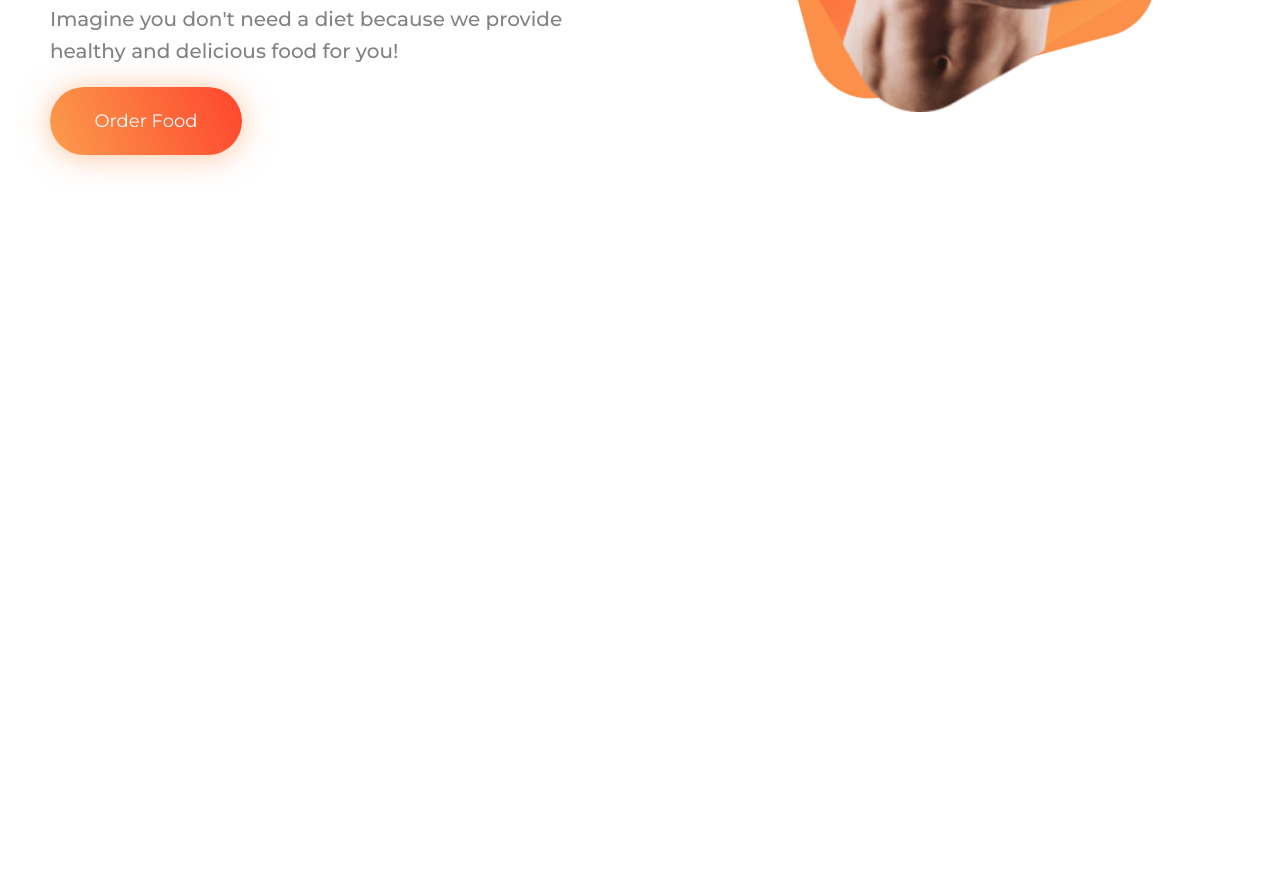
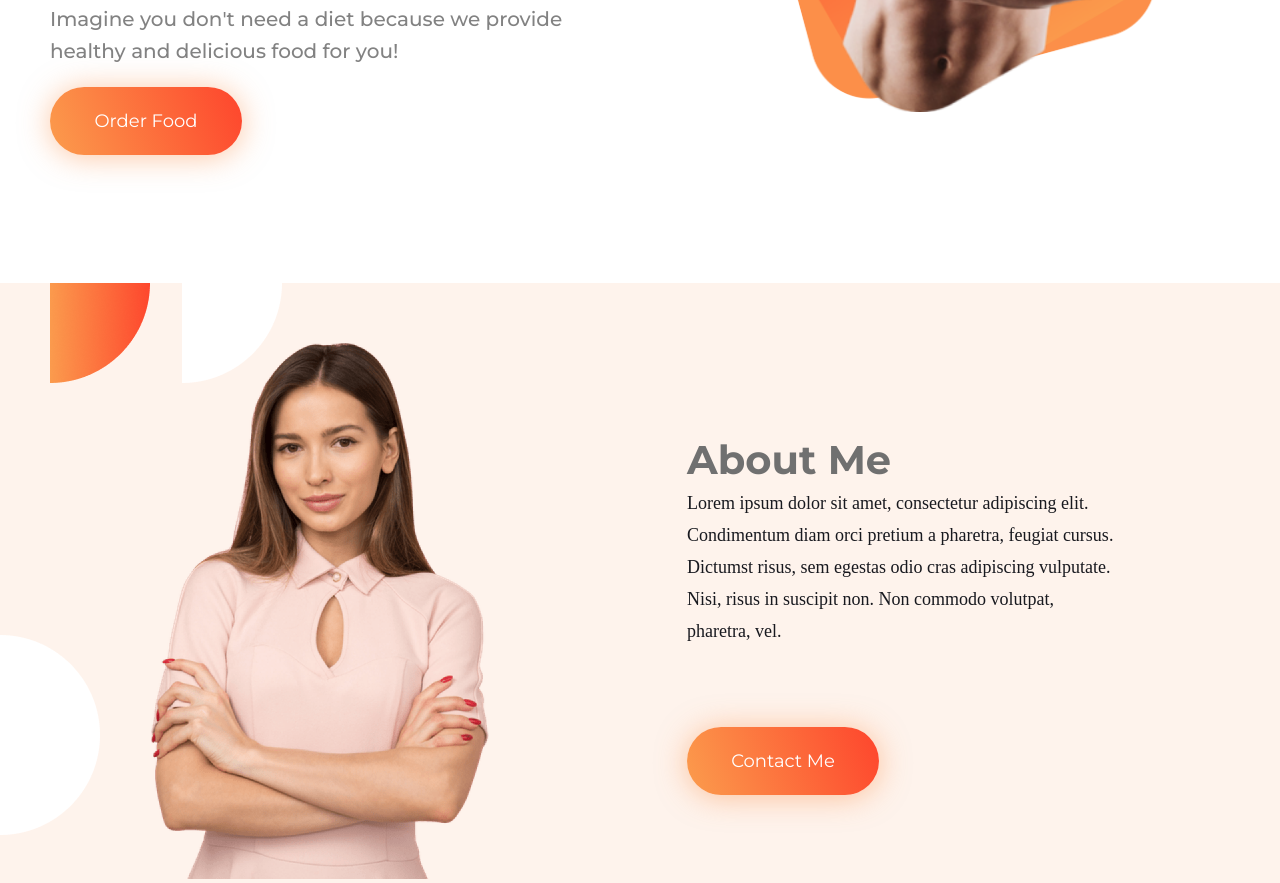
Before and after one commit to sm-sarwar/responsive-eat-healthy-project, a plain HTML site: page index.html in a window 1280 px wide. Shown: the part 477-1360 px from the top of the page. Before the commit the page ends 800 px from the top, so only its background shows below. Drawn offline with Linux system fonts and the light colour scheme.

Commit message:
add about section

```diff
--- a/index.html
+++ b/index.html
@@ -28,7 +28,18 @@
             </div>
         </div>
     </header>
-    <main></main>
+    <main>
+        <section class="about-container">
+            <div class="about-pic">
+               <div class="person-pic"> <img src="./images/female/Person Image.png" alt=""></div>
+            </div>
+            <div class="about-text">
+                <h2>About Me</h2>
+                <p>Lorem ipsum dolor sit amet, consectetur adipiscing elit. Condimentum diam orci pretium a pharetra, feugiat cursus. Dictumst risus, sem egestas odio cras adipiscing vulputate. Nisi, risus in suscipit non. Non commodo volutpat, pharetra, vel.</p>
+                <button class="contact-me-btn primary-btn">Contact Me</button>
+            </div>
+        </section>
+    </main>
     <footer></footer>
 </body>
 </html>
--- a/styles/style.css
+++ b/styles/style.css
@@ -87,6 +87,59 @@ body{
 .hero-pic img{
     width: 100%;
 }
+
+/* about section  */
+.about-container{
+    background-image: url(../images/shapes/7.png);
+    max-width: 1440px;
+    height: 600px;
+    margin: 0 auto;
+    display: flex;
+}
+.about-pic{
+    width: 50%;
+    height: 100%;
+
+}
+.person-pic{
+    text-align: center;
+    margin-top: 60px;
+    width: 100%;
+}
+.person-pic img{
+    width: 338px;
+    height: 536px;
+
+}
+.about-text{
+    width: 50%;
+    height: 100%;
+    padding: 150px 165px 227px 47px;
+}
+.about-text h2{
+    color: rgb(112, 112, 112);
+    font-size: 40px;
+    font-weight: 700;
+    line-height: 54px;
+    letter-spacing: 0%;
+    font-family: Montserrat;
+}
+.about-text p{
+    color: rgb(24, 25, 31);
+    font-family: Manrope;
+    font-weight: 400;
+    line-height: 32px;
+    letter-spacing: 0%;
+    font-size: 18px;
+}
+.contact-me-btn{
+    width: 192px;
+    height: 68px;
+    margin-top: 80px;
+}
+
+
+/* Responsive */
 @media screen and (max-width:576px) {
     .banner-container{
         flex-direction: column-reverse;
@@ -97,6 +150,9 @@ body{
     .banner-content h1{
         margin-left: 5px;
 
+    }
+    .banner-content p{
+        margin-left: 5px;
     }
     .grop8450-png{
         width: 400px;
@@ -109,4 +165,16 @@ body{
     .banner-content{
         width: 100%;
     }
+    .about-container{
+        flex-direction: column;
+        margin-top: 20px;
+    }
+    .about-text{
+        text-align: center;
+        width: 100%;
+        padding: 10px ;
+    }
+    .about-pic{
+        width: 100%;
+    }
 }
```
